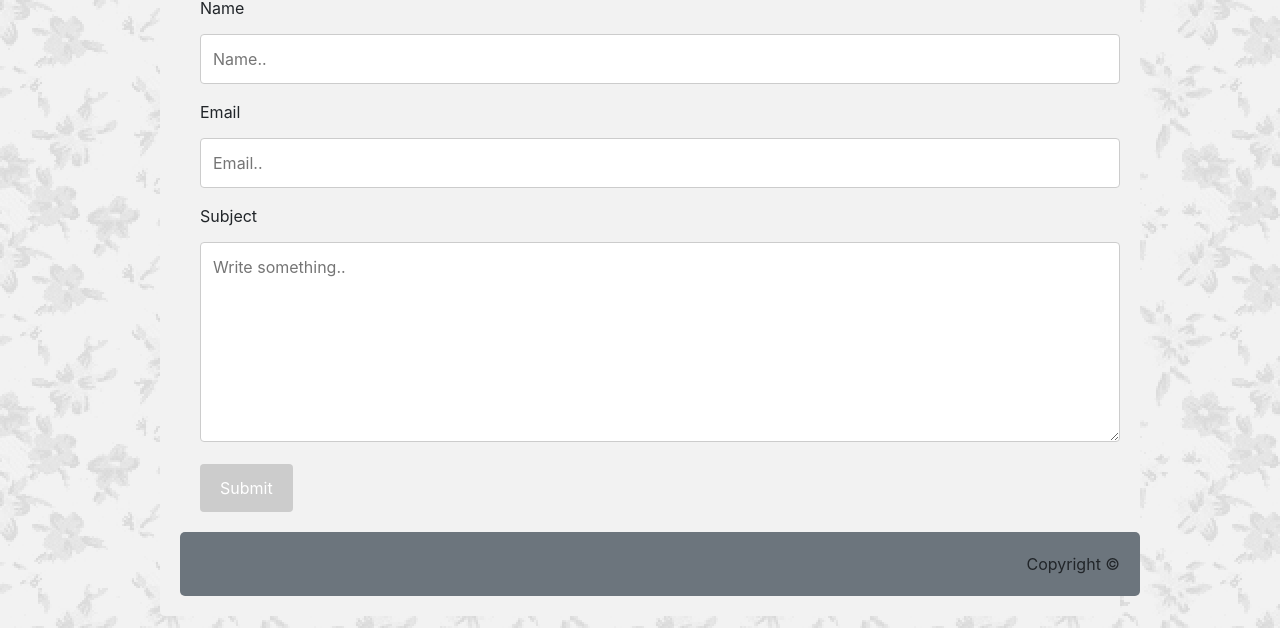
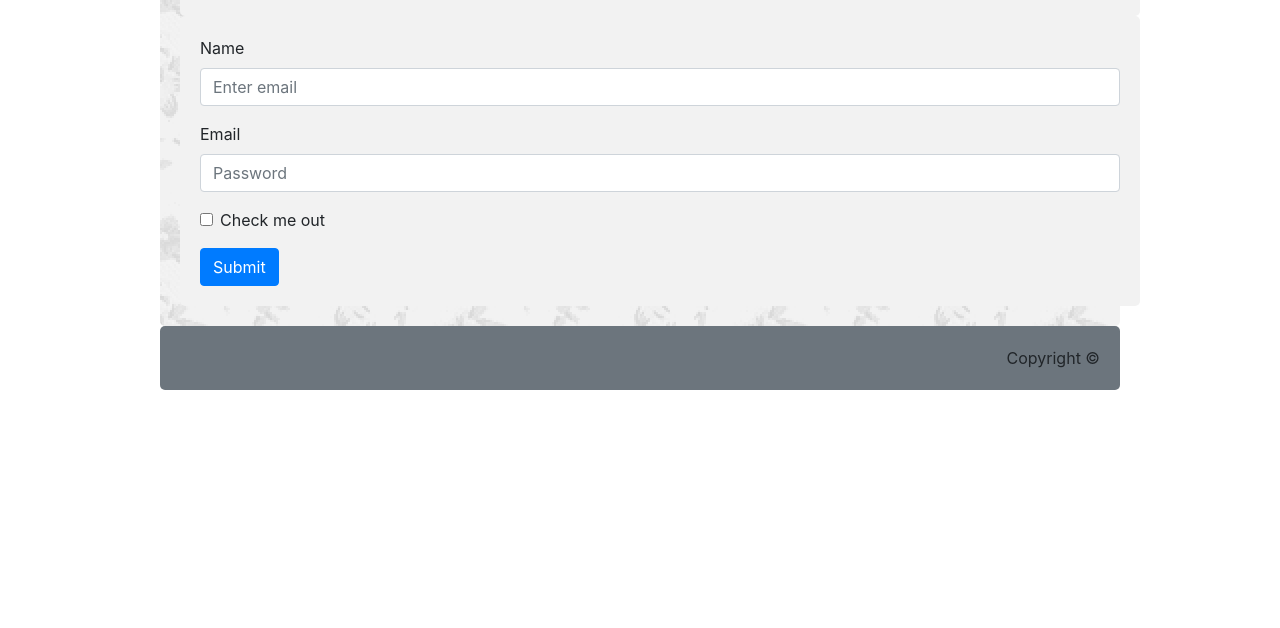
Before and after one commit to vsexton/bootstrap-portfolio, a plain HTML site: page contact.html in a window 1280 px wide. Shown: the part 172-800 px from the top of the page. Drawn offline with nearby package versions, Linux system fonts and the light colour scheme; files whose address does not match are found by name.

Commit message:
added contact and index

```diff
--- a/contact.html
+++ b/contact.html
@@ -8,7 +8,7 @@
   <title>About | Viviana Sexton</title>
   <link rel="stylesheet" type="text/css" href="/Users/majolex/Desktop/HOMEWORK/week 3 /homework2.css">
 </head>
-
+<body>
     <header class="masthead">
       <div cloass="container">
 
@@ -20,32 +20,36 @@
           <a href="Contact.html"nav-link text-white active justify-content-end>Contact</a>
 
   </header>
-<body style="background-image:url('greyfloral_@2X.png')">
-  <div class="container justify-content-end">
-    <section class="main-section">
-
-      <h1>Contact</h1>
-      <body>
-            <div class="container">
-                    <form action="/action_page.php">
-                      <label for="fname">Name</label>
-                      <input type="text" id="fname" name="Name" placeholder="Name..">
-
-                      <label for="lname">Email</label>
-                      <input type="text" id="lname" name="Email" placeholder="Email..">
+  <div class="container" style="background-image:url('greyfloral_@2X.png')">
+    <div class="container justify-content-end">
+      <section class="main-section">
+        <h1>Contact</h1>
+      </section>
+    </div>
 
 
-                      </select>
-
-                      <label for="subject">Subject</label>
-                      <textarea id="subject" name="subject" placeholder="Write something.." style="height:200px"></textarea>
-
-                      <input type="submit" value="Submit">
-                    </form>
+      <div class="container">
+        <form>
+          <div class="form-group">
+            <label for="exampleInputEmail1">Name</label>
+            <input type="email" class="form-control" id="exampleInputEmail1" aria-describedby="emailHelp" placeholder="Enter email">
+            <small id="emailHelp" class="form-text text-muted"></small>
+          </div>
+          <div class="form-group">
+            <label for="exampleInputPassword1">Email</label>
+            <input type="password" class="form-control" id="exampleInputPassword1" placeholder="Password">
+          </div>
+          <div class="form-group form-check">
+            <input type="checkbox" class="form-check-input" id="exampleCheck1">
+            <label class="form-check-label" for="exampleCheck1">Check me out</label>
+          </div>
+          <button type="submit" class="btn btn-primary">Submit</button>
+        </form>
+      </div>
 
 
     </div>
-
+  </div>
     <footer>
       <div class="container bg-secondary text-right">
         Copyright &copy;
```
Also changed, not shown: index.html (+18 -11 lines).
